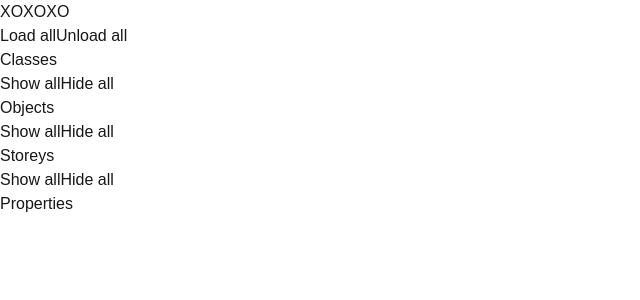
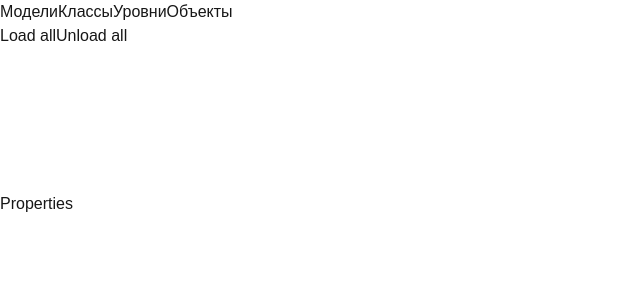
Before and after one commit to T1ktaalik/xkt-viewer-r, a Next.js app in the folder bim-viewer-r/: page / in a window 1280 px wide. Shown: the top 300 px of the page, without its empty margins (0-640 px from the left). Built offline with nearby package versions, Linux system fonts and the light colour scheme.

Commit message:
23072025--1

```diff
--- a/bim-viewer-r/src/app/components/the-explorer-components/the-models-explorer.tsx
+++ b/bim-viewer-r/src/app/components/the-explorer-components/the-models-explorer.tsx
@@ -1,21 +1,13 @@
 'use client'
-import { useViewerStore } from "@/app/store/viewer.store";
+
 import { useEffect } from "react";
 export default function TheModelsExplorer () {
-   function setActivTabAsModels() {
-      const viewerStore: any = useViewerStore();
-      viewerStore.setActiveExplorerTab("models");
-      console.log(' the models!')
-    }
 
-  useEffect(()=> {
 
-  })
 
     return (
                  <div className="xeokit-tab xeokit-modelsTab">
             {/* <a className="xeokit-i18n xeokit-tab-btn" href="#" data-xeokit-i18n="modelsExplorer.title">Models</a> */}
-            <button  onClick={setActivTabAsModels}>XOXOXO</button>
             <div className="xeokit-tab-content">
               <div className="xeokit-btn-group">
                 <button type="button" className="xeokit-i18n xeokit-loadAllModels xeokit-btn disabled" data-xeokit-i18n="modelsExplorer.loadAll" data-xeokit-i18ntip="modelsExplorer.loadAllTip" data-tippy-content="Load all models">Load all</button>
--- a/bim-viewer-r/src/app/components/the-explorer.tsx
+++ b/bim-viewer-r/src/app/components/the-explorer.tsx
@@ -1,19 +1,28 @@
+'use client'
 import TheModelsExplorer from '@/app/components/the-explorer-components/the-models-explorer'
 import TheClassesExplorer from '@/app/components/the-explorer-components/the-classes-explorer'
 import TheObjectsExplorer from '@/app/components/the-explorer-components/the-objects-explorer'
 import TheStoreysExplorer from '@/app/components/the-explorer-components/the-storeys-explorer'
-import { MouseEvent } from 'react'
-
+import { MouseEvent, useEffect } from 'react'
+import { useViewerStore } from "@/app/store/viewer.store";
 export default function TheExplorer() {
+type ActiveExplorerTab = 'models' | 'classes' | 'objects' | 'storeys'
+const { activeExplorerTab, setActiveExplorerTab } = useViewerStore();
   function preventDefault (e: MouseEvent) {
     e.preventDefault()
   }
   return (
- <div className="xeokit-tabs" onContextMenu={preventDefault}>
-    <TheModelsExplorer />
-    <TheClassesExplorer />
-    <TheObjectsExplorer />
-    <TheStoreysExplorer />
+    <>
+     <button onClick={()=> {setActiveExplorerTab('models')}}>Модели</button>
+  <button onClick={()=> {setActiveExplorerTab('classes')}}>Классы</button>
+  <button onClick={()=> {setActiveExplorerTab('storeys')}}>Уровни</button>
+  <button onClick={()=> {setActiveExplorerTab('objects')}}>Объекты</button>
+    <div className="xeokit-tabs" onContextMenu={preventDefault}>
+   <div className={activeExplorerTab === 'models' ? 'visible' : 'invisible'} ><TheModelsExplorer /></div>
+   <div className={activeExplorerTab === 'classes' ? 'visible' : 'invisible'}><TheClassesExplorer /></div>
+   <div className={activeExplorerTab === 'objects' ? 'visible' : 'invisible'}><TheObjectsExplorer /></div>
+   <div className={activeExplorerTab === 'storeys' ? 'visible' : 'invisible'}> <TheStoreysExplorer />  </div>
         </div>
+    </>
   );
 }
--- a/bim-viewer-r/src/app/store/viewer.store.ts
+++ b/bim-viewer-r/src/app/store/viewer.store.ts
@@ -2,8 +2,13 @@ import { create } from 'zustand'
 
 type ActiveExplorerTab = 'models' | 'classes' | 'objects' | 'storeys'
 
-
-export const useViewerStore = create((set) => ({
+interface ViewerStore {
+  activeExplorerTab: ActiveExplorerTab
+  setActiveExplorerTab: (tab: ActiveExplorerTab) => void
+}
+export const useViewerStore = create<ViewerStore>((set) => ({
   activeExplorerTab: 'models',
-  setActiveExplorerTab: (tab: ActiveExplorerTab) => set({activeExplorerTab: tab }),
+  setActiveExplorerTab: (tab: ActiveExplorerTab) => {
+    set({activeExplorerTab: tab })
+  },
 }))
--- a/package.json
+++ /dev/null
@@ -1,6 +0,0 @@
-{
-  "devDependencies": {
-    "@types/react": "^19.1.8",
-    "@types/react-dom": "^19.1.6"
-  }
-}
```
Also changed, not shown: 1 other file (tests, documents, lock files or other folders).
